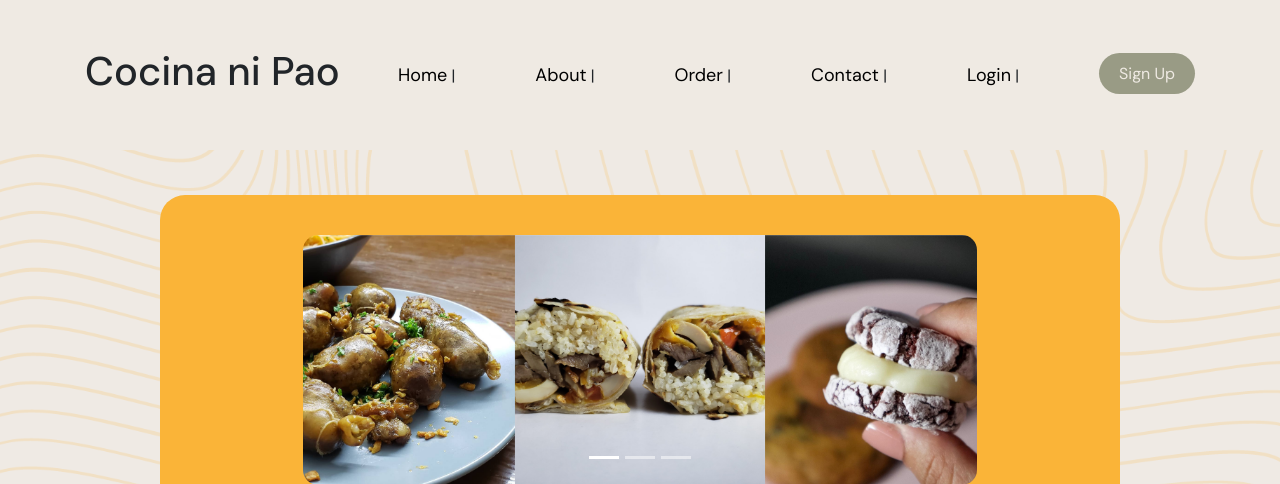
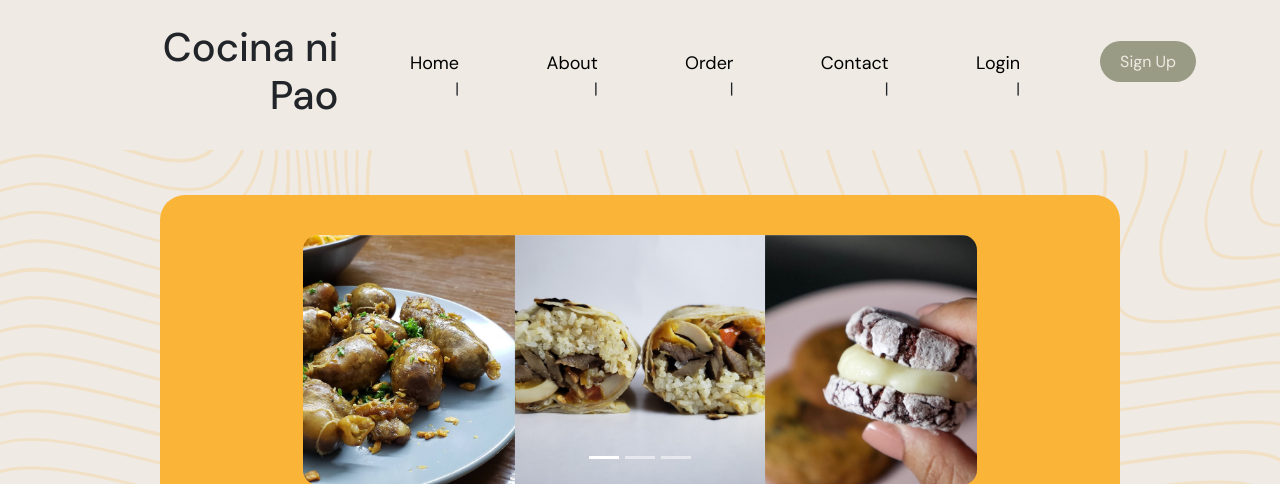
Before and after one commit to YumenoRetort/CocinaNiPao, a PHP site: page /index.php in a window 1280 px wide. Shown: the top 484 px of the page. Run offline with PHP 8.4, Linux system fonts and the light colour scheme.

Commit message:
Update header.php

```diff
--- a/header.php
+++ b/header.php
@@ -42,7 +42,7 @@
             color: #5a5a5a;
         }
 
-        .navbar-nav.ms-auto {
+        .navbar-nav {
             gap: 3rem;
         }
 
@@ -83,8 +83,8 @@
                         <span class="navbar-toggler-icon"></span>
                     </button>
                     <h1>Cocina ni Pao</h1>
-                    <div class="collapse navbar-collapse" id="navbarNav">
-                        <ul class="navbar-nav ms-auto">
+                    <div class="collapse navbar-collapse" id="navbarNav" style="wdith:100%">
+                        <ul class="navbar-nav">
                             <li>
                                 <a href="homepage.php" class="nav-item">Home</a> |
                             </li>
@@ -127,7 +127,7 @@
                     </button>
                     <h1>Cocina ni Pao</h1>
                     <div class="collapse navbar-collapse" id="navbarNav">
-                        <ul class="navbar-nav ms-auto" style="gap:5rem">
+                        <ul class="navbar-nav" style="gap:5rem">
                             <li>
                                 <a href="homepage.php" class="nav-item">Home</a> |
                             </li>
```
